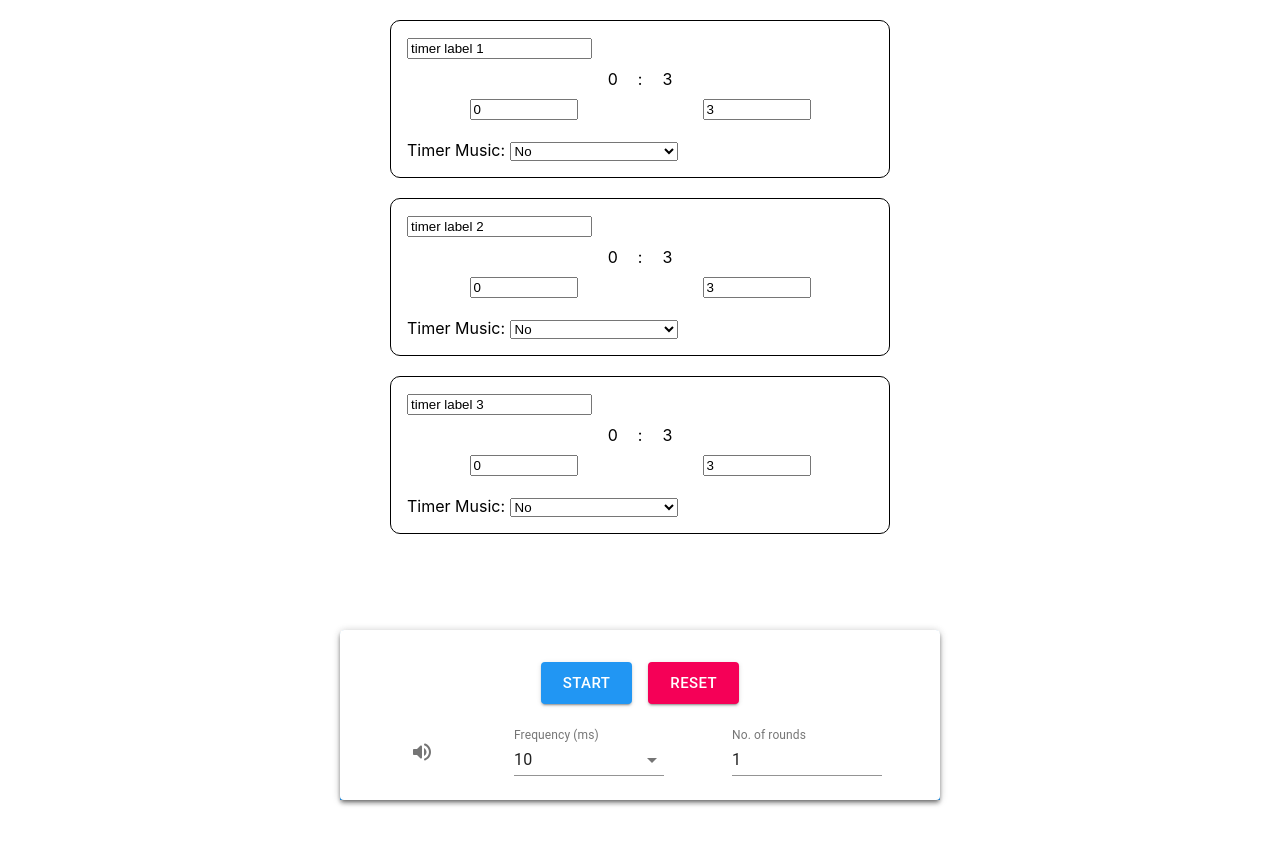
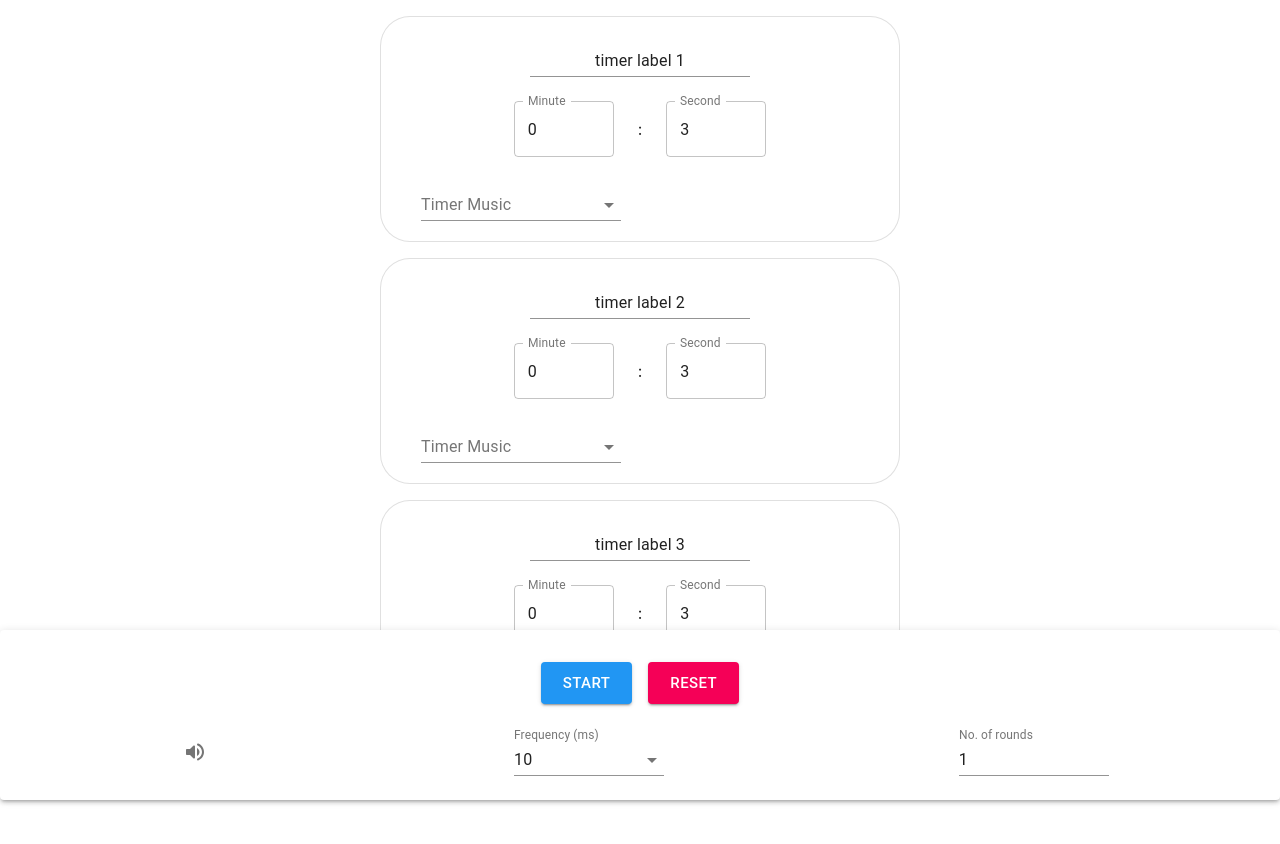
Before and after one commit to hohin728/react-redux-training-timer, a React (Create React App) app: page / in a window 1280 px wide. Shown: the top 844 px of the page. After the commit the page ends 800 px from the top, so only its background shows below. Built offline with nearby package versions, Linux system fonts and the light colour scheme.

Commit message:
Set the height of main section to be calculated and style the Timer components

```diff
--- a/src/App.js
+++ b/src/App.js
@@ -1,7 +1,8 @@
+import React, { useState, useEffect } from "react"
 import "./styles/App.scss"
 import TimerMain from "./features/timers/TimerMain"
 import ControlPanel from "./components/ControlPanel"
-import { AppBar, Container, makeStyles, ThemeProvider } from "@material-ui/core"
+import { Box, Container, makeStyles, ThemeProvider } from "@material-ui/core"
 import theme from "./theme"
 
 const useStyles = makeStyles((theme) => ({
@@ -9,32 +10,47 @@ const useStyles = makeStyles((theme) => ({
 		height: "100%",
 	},
 	app: {
-		paddingBottom: 60,
+		overflow: "hidden",
 	},
 	appBar: {
-		top: "auto",
+		position: "fixed",
+		left: 0,
 		bottom: 0,
-		left: "50%",
-		transform: "translateX(-50%)",
-		right: "unset",
-		width: "95%",
-		maxWidth: 600,
 		borderRadius: "5px 5px 0 0",
+		zIndex: 1100,
+		boxSizing: "border-box",
+		width: "100%",
+	},
+	mainSection: {
+		overflow: "auto",
 	},
 }))
 
 const App = () => {
 	const classes = useStyles()
+	const [heightOfControlPanel, setHeightOfControlPanel] = useState(0)
+	const [heightOfMainSection, setHeightOfMainSection] = useState(0)
+
+	useEffect(() => {
+		const heightOfMainSection = window.innerHeight - heightOfControlPanel
+		setHeightOfMainSection(heightOfMainSection)
+	}, [heightOfControlPanel])
 
 	return (
 		<ThemeProvider theme={theme}>
 			<div className={`App ${classes.fullHeight} ${classes.app}`}>
-				<Container maxWidth="sm" className={classes.fullHeight}>
-					<TimerMain />
-				</Container>
-				<AppBar position="fixed" className={classes.appBar}>
-					<ControlPanel />
-				</AppBar>
+				<Box
+					className={classes.mainSection}
+					style={{ height: heightOfMainSection }}
+				>
+					<Container maxWidth="sm">
+						<TimerMain />
+					</Container>
+				</Box>
+
+				<Box className={classes.appBar}>
+					<ControlPanel setHeightOfControlPanel={setHeightOfControlPanel} />
+				</Box>
 			</div>
 		</ThemeProvider>
 	)
--- a/src/components/ControlPanel.jsx
+++ b/src/components/ControlPanel.jsx
@@ -1,4 +1,4 @@
-import React from "react"
+import React, { useEffect } from "react"
 import { useSelector, useDispatch } from "react-redux"
 import {
 	timerStatusUpdated,
@@ -40,7 +40,7 @@ const useStyles = makeStyles((theme) => ({
 	},
 }))
 
-const ControlPanel = () => {
+const ControlPanel = ({ setHeightOfControlPanel }) => {
 	const classes = useStyles()
 	const dispatch = useDispatch()
 
@@ -81,8 +81,14 @@ const ControlPanel = () => {
 		dispatch(timerSetLoop({ total: parseInt(e.target.value) }))
 	}
 
+	// get the height of control panel to render the height of main section
+	useEffect(() => {
+		const height = document.getElementById("control-panel").clientHeight
+		setHeightOfControlPanel(height)
+	})
+
 	return (
-		<Paper elevation={3}>
+		<Paper elevation={3} id="control-panel">
 			<Box p={3}>
 				<Box display="flex" justifyContent="center">
 					<Box m={1}>
--- a/src/features/timers/Timer.jsx
+++ b/src/features/timers/Timer.jsx
@@ -1,5 +1,4 @@
 import React from "react"
-import styles from "../../styles/Timer.module.scss"
 import { useSelector, useDispatch } from "react-redux"
 import {
 	selectTimerById,
@@ -7,9 +6,30 @@ import {
 	timerSetLabel,
 	timerSetMusic,
 } from "./timersSlice"
+import {
+	Box,
+	Paper,
+	FormControl,
+	InputLabel,
+	makeStyles,
+	MenuItem,
+	Select,
+	TextField,
+} from "@material-ui/core"
+
+const useStyles = makeStyles((theme) => ({
+	musicInput: {
+		minWidth: 200,
+	},
+	timerContainer: {
+		borderRadius: 30,
+		padding: "20px 40px",
+	},
+}))
 
 const Timer = ({ id }) => {
 	const dispatch = useDispatch()
+	const classes = useStyles()
 	const timer = useSelector((state) => selectTimerById(state, id))
 
 	const handleTimeChange = (params) => {
@@ -30,51 +50,82 @@ const Timer = ({ id }) => {
 		dispatch(timerSetMusic({ timerId: timer.id, music: e.target.value }))
 
 	return (
-		<div className={styles.timerContainer}>
-			<input
-				type="text"
+		<Box m={2}>
+			<Paper
+				elevation={1}
+				variant="outlined"
+				className={classes.timerContainer}
+			>
+				<Box m={1} display="flex" justifyContent="center">
+					<TextField
+						value={timer.label ?? ""}
 						onChange={(e) => handleLabelChange(e)}
-				value={timer.label ?? ""}
+						inputProps={{ style: { textAlign: "center" } }}
 					/>
-			<div className={styles.display}>
-				<div className={styles.displayValue}>{timer.minute}</div>
-				<div className={styles.separator}>:</div>
-				<div className={styles.displayValue}>{timer.second}</div>
-			</div>
-			<div className={styles.inputContainer}>
-				<input
-					className={styles.input}
+				</Box>
+
+				<Box display="flex" alignItems="center" justifyContent="center">
+					<Box m={2}>
+						<FormControl>
+							<TextField
+								id={`timer-${id}-min`}
+								label="Minute"
 								type="number"
-					min="0"
-					max="59"
-					id={`timer-${id}-min`}
-					onChange={(e) => handleTimeChange({ event: e, timeUnit: "minute" })}
+								InputLabelProps={{
+									shrink: true,
+								}}
+								inputProps={{ min: 0, max: 59 }}
+								variant="outlined"
+								onChange={(e) =>
+									handleTimeChange({ event: e, timeUnit: "minute" })
+								}
 								value={timer.minute}
 							/>
-				<input
-					className={styles.input}
+						</FormControl>
+					</Box>
+
+					<Box m={1}>:</Box>
+
+					<Box m={2}>
+						<FormControl>
+							<TextField
+								id={`timer-${id}-sec`}
+								label="Second"
 								type="number"
-					min="0"
-					max="59"
-					id={`timer-${id}-sec`}
-					onChange={(e) => handleTimeChange({ event: e, timeUnit: "second" })}
+								InputLabelProps={{
+									shrink: true,
+								}}
+								inputProps={{ min: 0, max: 59 }}
+								variant="outlined"
+								onChange={(e) =>
+									handleTimeChange({ event: e, timeUnit: "second" })
+								}
 								value={timer.second}
 							/>
-			</div>
-			<div style={{ marginTop: "20px" }}>
-				<label htmlFor={`timer-music-${timer.id}`}>Timer Music: </label>
-				<select
-					name="music"
+						</FormControl>
+					</Box>
+				</Box>
+
+				<Box></Box>
+				<FormControl>
+					<InputLabel id={`timer-music-${timer.id}-label`}>
+						Timer Music
+					</InputLabel>
+					<Select
+						labelId={`timer-music-${timer.id}-label`}
 						id={`timer-music-${timer.id}`}
+						value={timer.music ?? ""}
 						onChange={handleMusicChange}
+						className={classes.musicInput}
 					>
-					<option value="">No</option>
-					<option value="Muay_Thai_Sarama_ROUND_1.mp3">
-						Muay Thai Boxing Music
-					</option>
-				</select>
-			</div>
-		</div>
+						<MenuItem value="">No Music</MenuItem>
+						<MenuItem value="Muay_Thai_Sarama_ROUND_1.mp3">
+							Muay Thai Music
+						</MenuItem>
+					</Select>
+				</FormControl>
+			</Paper>
+		</Box>
 	)
 }
 
--- a/src/features/timers/TimerCountdown.jsx
+++ b/src/features/timers/TimerCountdown.jsx
@@ -41,7 +41,7 @@ const TimerCountdown = ({ alarmPlayer }) => {
 
 	useInterval(
 		() => {
-			if (timer.remainTime - delay >= 0) {
+			if (timer.remainTime > 0) {
 				dispatch(timerDeductTime({ timerId: timer.id, delay }))
 			} else {
 				alarmPlayer.current.play()
--- a/src/features/timers/timersSlice.js
+++ b/src/features/timers/timersSlice.js
@@ -72,9 +72,8 @@ const timersSlice = createSlice({
 			reducer(state, action) {
 				const { timerId, delay } = action.payload
 				const timer = state.entities[timerId]
-				if (timer.remainTime - delay >= 0) {
-					timer.remainTime -= delay
-				}
+
+				timer.remainTime -= delay
 			},
 			prepare({ timerId, delay }) {
 				if (!delay) {
--- a/src/styles/Timer.module.scss
+++ /dev/null
@@ -1,31 +0,0 @@
-.timerContainer {
-	border: 1px black solid;
-	margin: 20px auto;
-	padding: 16px;
-	border-radius: 10px;
-	box-sizing: border-box;
-	width: 100%;
-	max-width: 500px;
-}
-
-.display {
-	display: flex;
-	justify-content: center;
-}
-
-.inputContainer {
-	display: flex;
-}
-
-.input {
-	display: block;
-	min-width: 100px;
-	margin: 0 auto;
-}
-
-.displayValue,
-.separator {
-	min-width: none;
-	text-align: center;
-	padding: 10px;
-}
```
Lines whose indentation alone changed are shown as unchanged.
